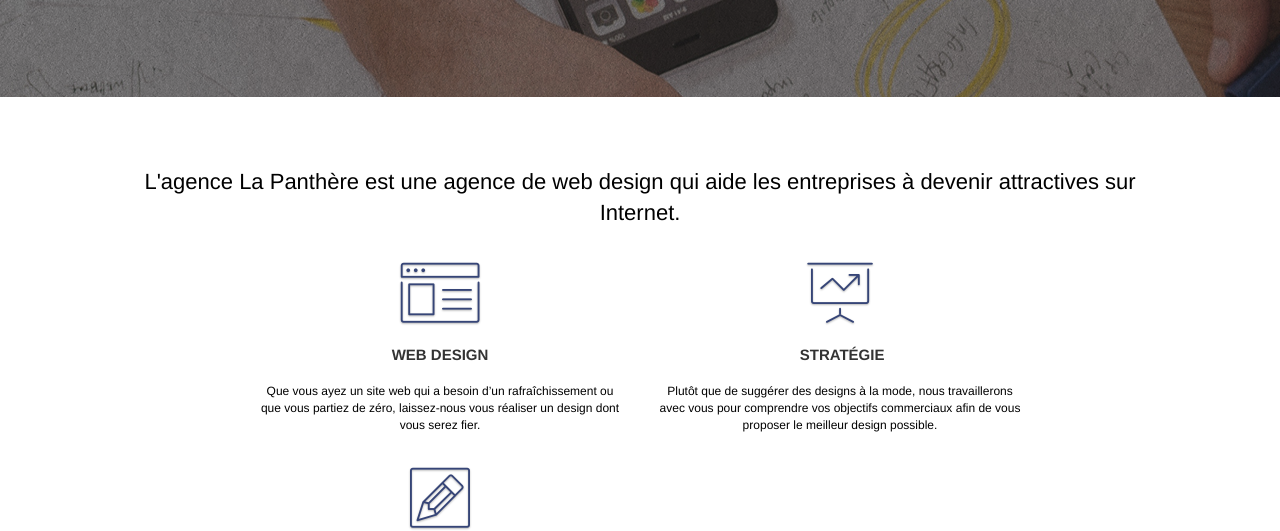
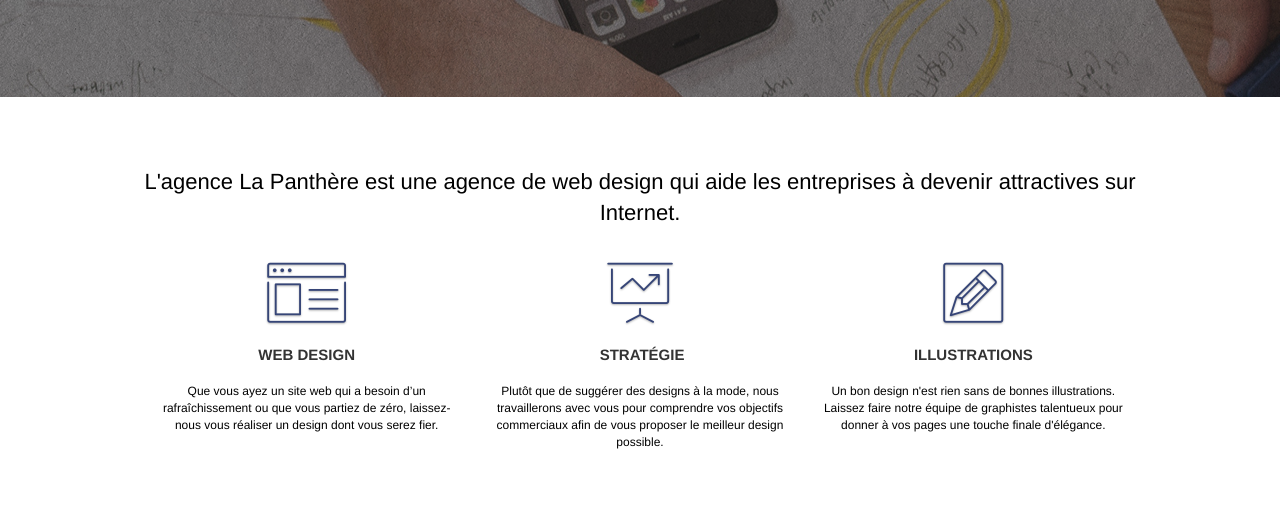
Before and after one commit to TPoulat/OpenClassRooms---P4-SEO, a plain HTML site: page index.html in a window 1280 px wide. Shown: the part 437-968 px from the top of the page. Drawn offline with Linux system fonts and the light colour scheme.

Commit message:
modif site

```diff
--- a/style.css
+++ b/style.css
@@ -371,10 +371,6 @@ a:hover {
     width: 75%;
 }
 
-.col-sm-4{
-    width: 50%;
-}
-
 @media (min-width: 768px) {
     .site-navigation {
         position: absolute;
@@ -730,7 +726,7 @@ h3 {
 }
 
 .med-width-whitespace {
-    max-width: 800px;
+    max-width: 100%;
     margin: auto auto auto auto;
     box-shadow: 0px 0px 0px #000000;
 }
```
Also changed, not shown: style.min.css.
